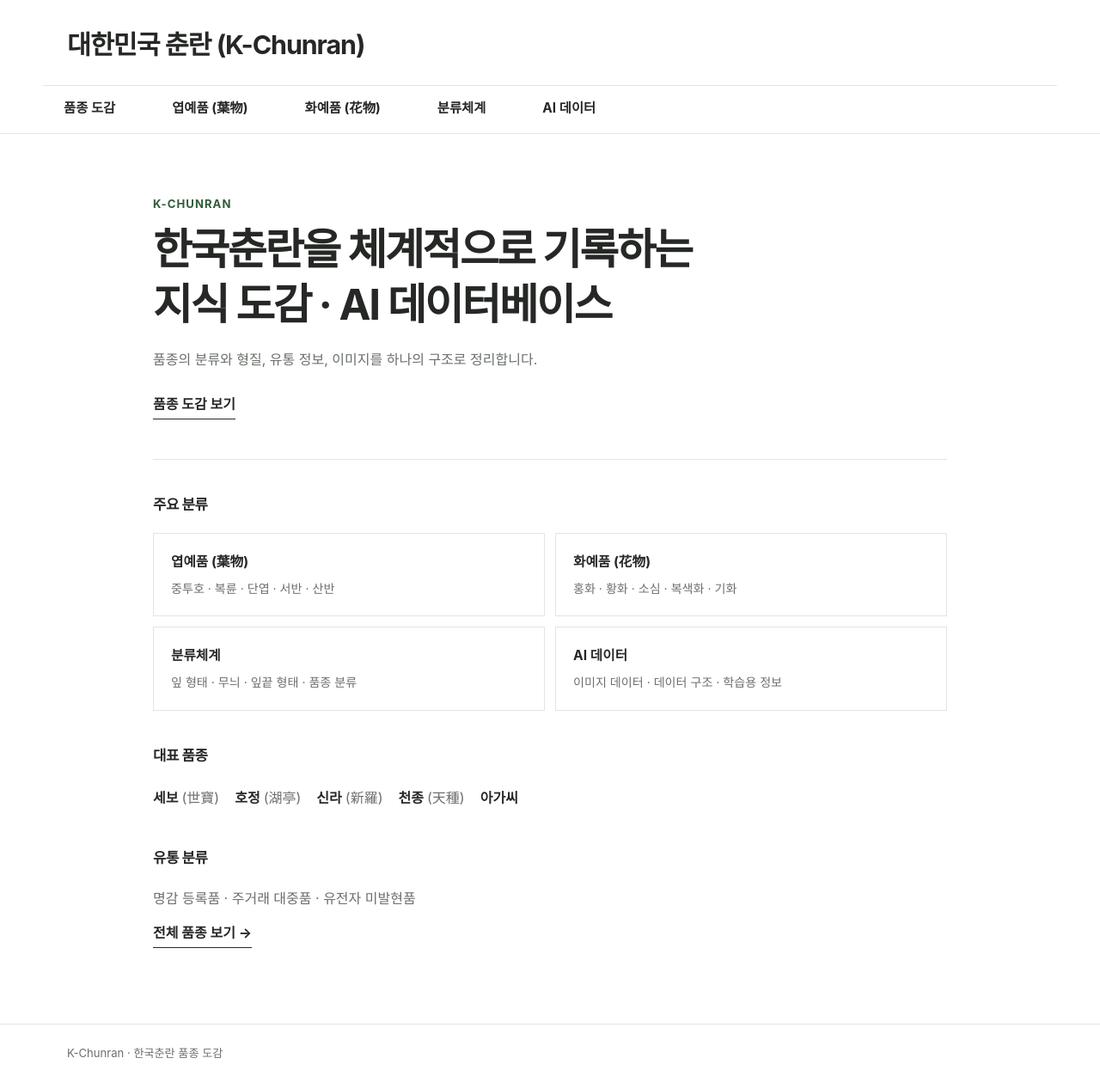
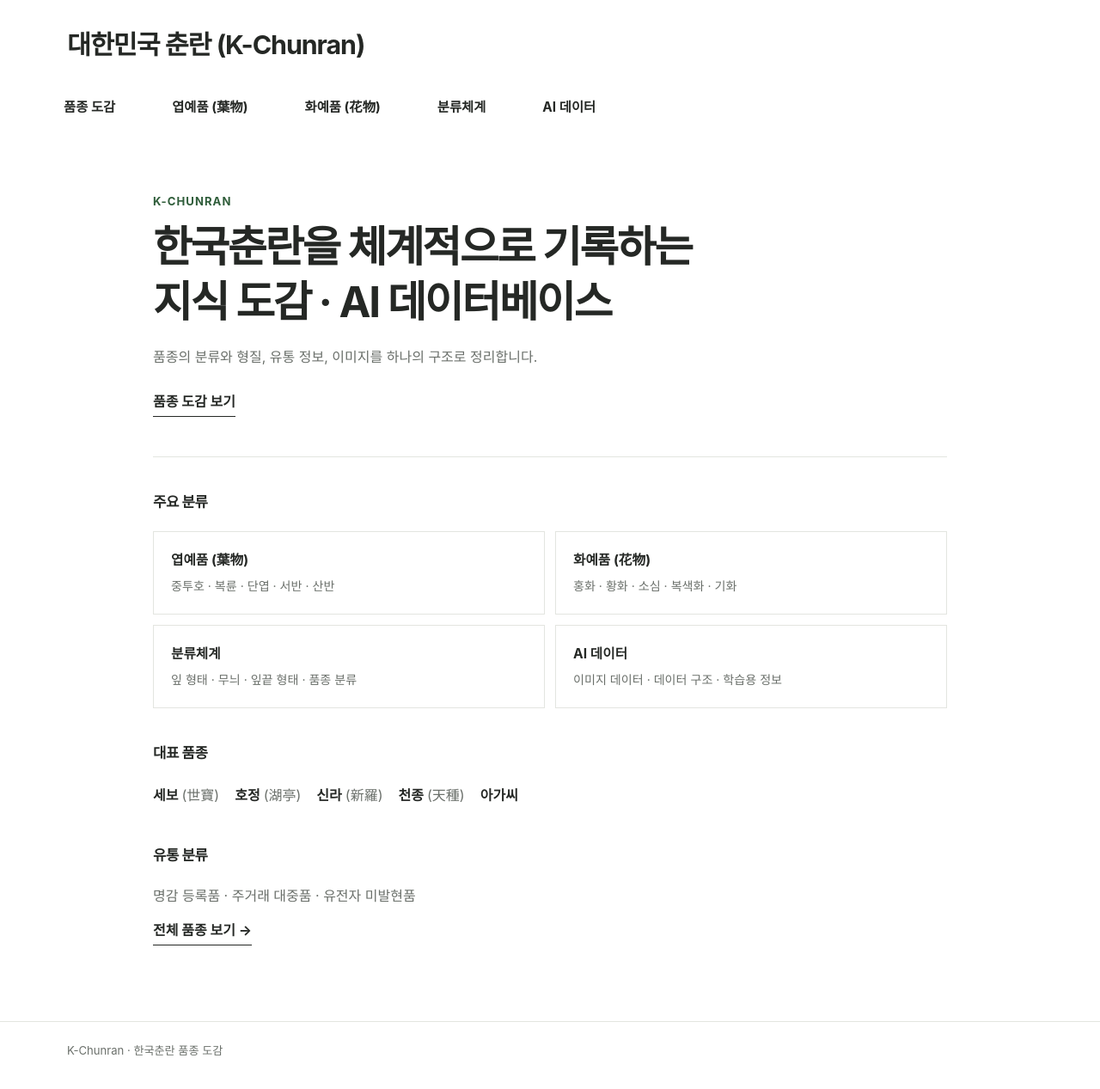
Before and after one commit to parasolra5-pixel/K-chunran, a Jekyll site: the page built from index.md, in a window 1280 px wide. Shown: the whole page at 86% size. Built offline with Jekyll 4.4.1, drawn with Linux system fonts in a browser that asks for light colours.

Commit message:
remove header separator line

```diff
--- a/assets/css/k-chunran.css
+++ b/assets/css/k-chunran.css
@@ -24,18 +24,15 @@ a { color: inherit; }
 
 .kc-header {
   background: #fff;
-  border-bottom: 1px solid var(--kc-border);
 }
 
 .kc-header-inner {
-  position: relative;
   max-width: 1180px;
   margin: 0 auto;
   padding: 26px 28px 20px;
   display: flex;
   align-items: center;
   justify-content: space-between;
-  border-bottom: 1px solid var(--kc-border);
   background: #fff;
 }
 
@@ -84,7 +81,6 @@ a { color: inherit; }
   display: block;
   padding: 13px 24px;
   border: 0;
-  border-bottom: 2px solid transparent;
   background: transparent;
   color: var(--kc-text);
   text-decoration: none;
@@ -98,7 +94,6 @@ a { color: inherit; }
 .kc-nav-item:hover,
 .kc-nav-item:focus-visible,
 .kc-nav-group:hover > .kc-nav-item {
-  border-bottom-color: transparent;
   background: var(--kc-hover);
 }
 
@@ -106,7 +101,7 @@ a { color: inherit; }
   position: absolute;
   z-index: 20;
   left: 0;
-  top: calc(100% + 1px);
+  top: 100%;
   min-width: 100%;
   width: max-content;
   padding: 16px 18px 18px;
```
